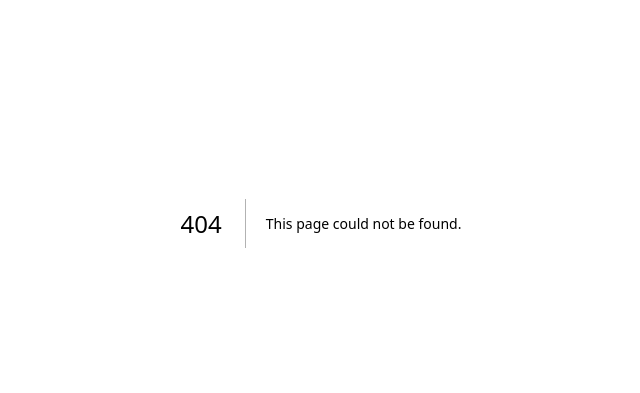
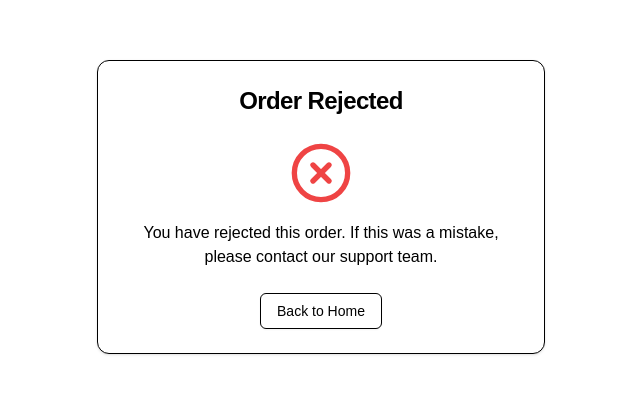
Before and after one commit to johnswaroop/assistant-poc, a Next.js app: page /response/1 in a window 1280 px wide. Before the commit this address had no page. Shown: the part 177-570 px from the top of the page, without its empty margins (319-959 px from the left). Built offline with nearby package versions, Linux system fonts and the light colour scheme.

Commit message:
add states

```diff
--- /dev/null
+++ b/src/app/response/[response]/page.tsx
@@ -0,0 +1,54 @@
+import { CheckCircle2, XCircle } from "lucide-react";
+import { Button } from "@/components/ui/button";
+import {
+  Card,
+  CardContent,
+  CardFooter,
+  CardHeader,
+  CardTitle,
+} from "@/components/ui/card";
+
+function ConfirmationCard({
+  isFeedbackReceived,
+}: {
+  isFeedbackReceived: boolean;
+}) {
+  return (
+    <Card className="w-full max-w-md border-black mb-8">
+      <CardHeader>
+        <CardTitle className="text-2xl font-semibold text-center text-black">
+          {isFeedbackReceived ? "Feedback Received" : "Order Rejected"}
+        </CardTitle>
+      </CardHeader>
+      <CardContent className="flex flex-col items-center space-y-4">
+        {isFeedbackReceived ? (
+          <CheckCircle2 className="w-16 h-16 text-green-500" />
+        ) : (
+          <XCircle className="w-16 h-16 text-red-500" />
+        )}
+        <p className="text-center text-black">
+          {isFeedbackReceived
+            ? "Thank you for your feedback. Your submission has been successfully received."
+            : "You have rejected this order. If this was a mistake, please contact our support team."}
+        </p>
+      </CardContent>
+      <CardFooter className="flex justify-center">
+        <Button
+          variant="outline"
+          className="border-black text-black hover:bg-gray-100"
+        >
+          Back to Home
+        </Button>
+      </CardFooter>
+    </Card>
+  );
+}
+
+export default function Response({ params }: { params: { response: string } }) {
+  const response = params.response;
+  return (
+    <div className="min-h-screen flex flex-col items-center justify-center bg-white p-4 space-y-8">
+      <ConfirmationCard isFeedbackReceived={response == "confirm"} />
+    </div>
+  );
+}
--- a/src/app/sendEmail.ts
+++ b/src/app/sendEmail.ts
@@ -39,8 +39,8 @@ const sendMail = async (email: string, summary: string) => {
 
                             <!-- Buttons to accept or reject booking -->
                             <div style="display:flex; align-items : center; gap : 4px;  text-align: center; margin-bottom: 20px;">
-                                <a href="" style="background-color: #28a745; color: #ffffff; padding: 10px 20px; text-decoration: none; border-radius: 5px; font-size: 16px; display: inline-block; margin-right: 10px;">Accept Booking</a>
-                                <a href="" style="background-color: #dc3545; color: #ffffff; padding: 10px 20px; text-decoration: none; border-radius: 5px; font-size: 16px; display: inline-block;">Reject Booking</a>
+                                <a href="https://assistant-poc-production.up.railway.app/response/confirm" style="background-color: #28a745; color: #ffffff; padding: 10px 20px; text-decoration: none; border-radius: 5px; font-size: 16px; display: inline-block; margin-right: 10px;">Accept Booking</a>
+                                <a href="https://assistant-poc-production.up.railway.app/response/reject" style="background-color: #dc3545; color: #ffffff; padding: 10px 20px; text-decoration: none; border-radius: 5px; font-size: 16px; display: inline-block;">Reject Booking</a>
                             </div>
 
                             <!-- Feedback input -->
--- /dev/null
+++ b/src/components/ui/card.tsx
@@ -0,0 +1,76 @@
+import * as React from "react"
+
+import { cn } from "@/lib/utils"
+
+const Card = React.forwardRef<
+  HTMLDivElement,
+  React.HTMLAttributes<HTMLDivElement>
+>(({ className, ...props }, ref) => (
+  <div
+    ref={ref}
+    className={cn(
+      "rounded-xl border bg-card text-card-foreground shadow",
+      className
+    )}
+    {...props}
+  />
+))
+Card.displayName = "Card"
+
+const CardHeader = React.forwardRef<
+  HTMLDivElement,
+  React.HTMLAttributes<HTMLDivElement>
+>(({ className, ...props }, ref) => (
+  <div
+    ref={ref}
+    className={cn("flex flex-col space-y-1.5 p-6", className)}
+    {...props}
+  />
+))
+CardHeader.displayName = "CardHeader"
+
+const CardTitle = React.forwardRef<
+  HTMLParagraphElement,
+  React.HTMLAttributes<HTMLHeadingElement>
+>(({ className, ...props }, ref) => (
+  <h3
+    ref={ref}
+    className={cn("font-semibold leading-none tracking-tight", className)}
+    {...props}
+  />
+))
+CardTitle.displayName = "CardTitle"
+
+const CardDescription = React.forwardRef<
+  HTMLParagraphElement,
+  React.HTMLAttributes<HTMLParagraphElement>
+>(({ className, ...props }, ref) => (
+  <p
+    ref={ref}
+    className={cn("text-sm text-muted-foreground", className)}
+    {...props}
+  />
+))
+CardDescription.displayName = "CardDescription"
+
+const CardContent = React.forwardRef<
+  HTMLDivElement,
+  React.HTMLAttributes<HTMLDivElement>
+>(({ className, ...props }, ref) => (
+  <div ref={ref} className={cn("p-6 pt-0", className)} {...props} />
+))
+CardContent.displayName = "CardContent"
+
+const CardFooter = React.forwardRef<
+  HTMLDivElement,
+  React.HTMLAttributes<HTMLDivElement>
+>(({ className, ...props }, ref) => (
+  <div
+    ref={ref}
+    className={cn("flex items-center p-6 pt-0", className)}
+    {...props}
+  />
+))
+CardFooter.displayName = "CardFooter"
+
+export { Card, CardHeader, CardFooter, CardTitle, CardDescription, CardContent }
```
